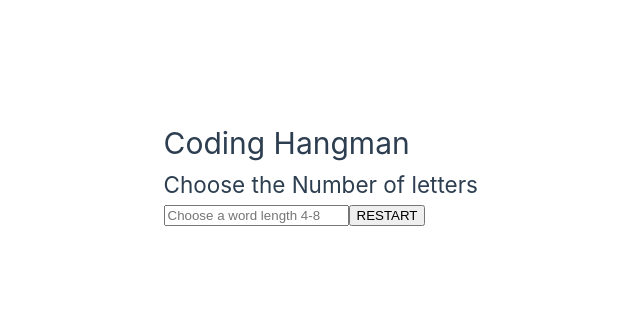
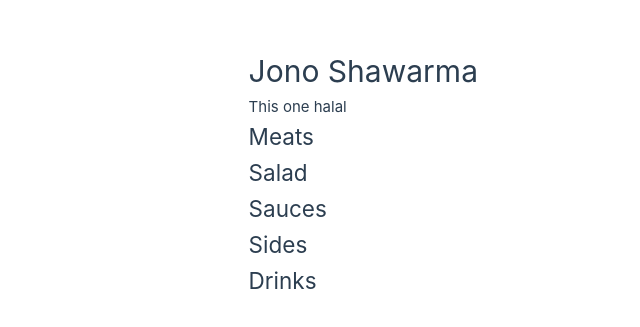
Before and after one commit to staten-island-tech/vue-reactivity-project-JonoBos, a Vue app in the folder app/: page / in a window 1280 px wide. Shown: the part 227-554 px from the top of the page, without its empty margins (162-802 px from the left). Built offline with nearby package versions, Linux system fonts and the light colour scheme.

Commit message:
Update App.vue

```diff
--- a/app/src/App.vue
+++ b/app/src/App.vue
@@ -1,73 +1,31 @@
 <template>
   <div>
-    <h1>Coding Hangman</h1>
-    <h2>Choose the Number of letters</h2>
-  <div id="display" >{{ divContent }}</div>
+    <h1>Jono Shawarma</h1>
 
+<div class ="container"></div>
 
+<div>This one halal</div>
 
-  <input type="text" id="lengthChoice" placeholder="Choose a word length 4-8">
+<h2>Meats</h2>
 
-    <button id ="clear" @click ="clearDiv">RESTART</button>
+<h2>Salad</h2>
 
+<h2>Sauces</h2>
+
+<h2>Sides</h2>
+
+<h2>Drinks</h2>
   </div>
 </template>
 
 <script setup>
 
+let meal =[]
 
-
-
-const words =[
-    { Word: 'math', Length: '4' },
-    { Word: 'code', Length: '4' },
-    { Word: 'loop', Length: '4' },
-    { Word: 'style', Length: '5' },
-    { Word: 'cache', Length: '5' },
-    { Word: 'logic', Length: '5' },
-    { Word: 'analog', Length: '6' },
-    { Word: 'delete', Length: '6' },
-    { Word: 'whalen', Length: '6' },
-    { Word: 'hardware', Length: '7' },
-    { Word: 'offline', Length: '7' },
-    { Word: 'network', Length: '7' },
-    { Word: 'computer', Length: '8' },
-    { Word: 'debugger', Length: '8' },
-    { Word: 'download', Length: '8' },
-
+const meats =[
+  {type: "chicken", price: "10.99"}
 ]
 
-
-
-function display(words){
-
-const possibleChoice =[]
-
-//possibleChoice.push(word in words where word.Length = input.LengthChoice)
-
-//end
-const clearDiv = () => {
-  divContent.value = '';
-};
-
-const lengthChoicex = () =>{
-
-}
-
-}
-//hangman
-//input for user to chhose 4-8 letter words
-//make a random index to choose one of the words
-Math.random
-// correlate the button to the length of choice
-//push the random word into another array
-//create user input
-//ask user to type letter
-//if letter is found in the word show where that letter is in the array (display th letter)
-// else if the letter is found but repeated, display , sorry you've chosen this letter already
-// else( if it isn't found) save that letter in a spearte array (display)
-// display the number of tries the user has used
-//if the number of correct letter is = to world length , display the word and say congrats!
 
 </script>
 
```
